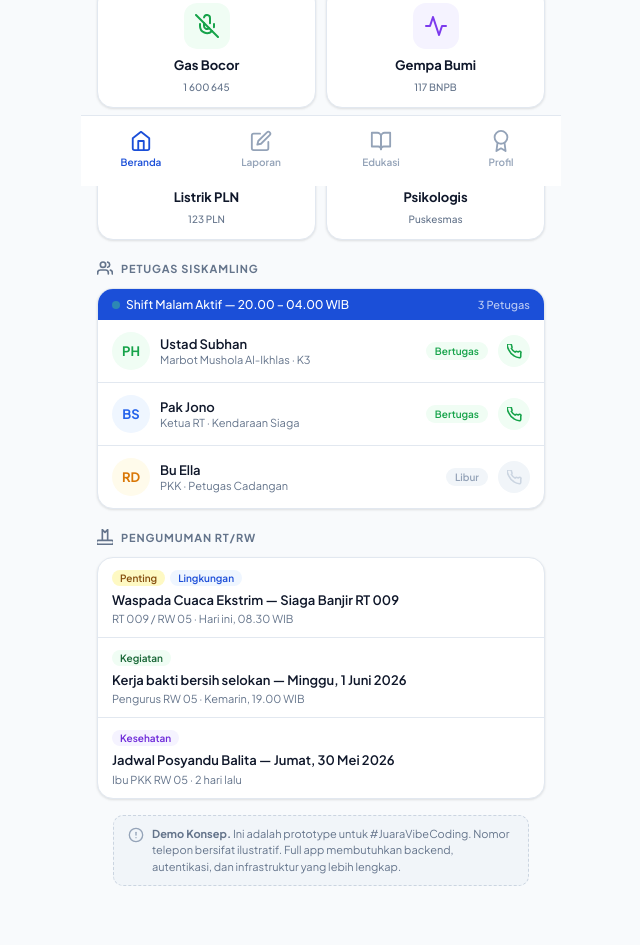
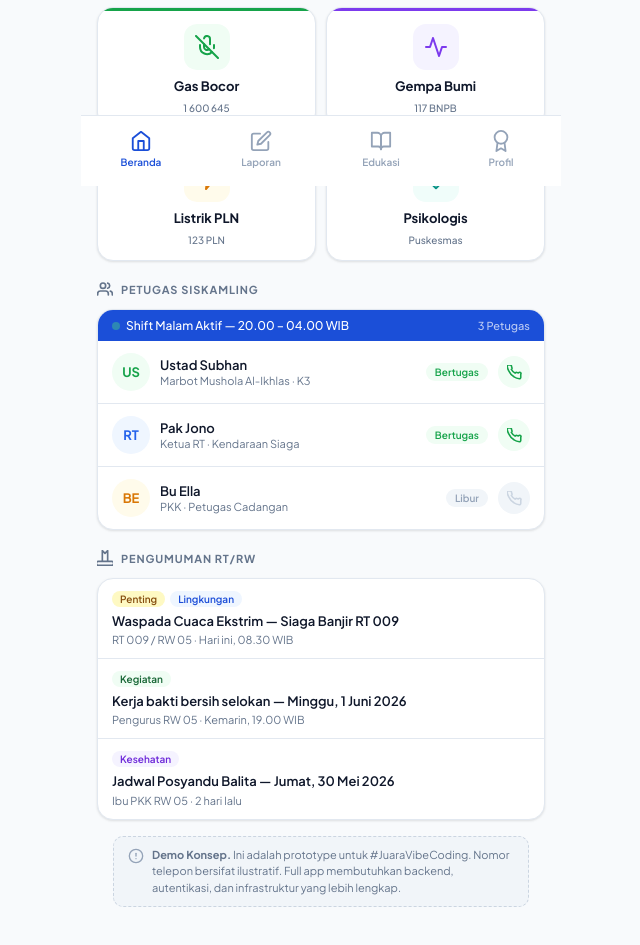
Before and after one commit to whddarmadi/goroyo, a plain HTML site: page index.html in a window 1280 px wide. Shown: the part 614-1559 px from the top of the page, without its empty margins (319-959 px from the left). Drawn offline with Linux system fonts and the light colour scheme.

Commit message:
fixing error in index

```diff
--- a/index.html
+++ b/index.html
@@ -1,4 +1,4 @@
-<!DOCTYPE html>
+312332345w<!DOCTYPE html>
 <html lang="id">
 <head>
 <meta charset="UTF-8">
@@ -648,7 +648,7 @@
       <span style="font-size:11px;opacity:0.7">3 Petugas</span>
     </div>
     <div class="officer-row">
-      <div class="officer-avatar av-green">PH</div>
+      <div class="officer-avatar av-green">US</div>
       <div class="officer-info">
         <div class="officer-name">Ustad Subhan</div>
         <div class="officer-role">Marbot Mushola Al-Ikhlas · K3</div>
@@ -661,7 +661,7 @@
       </button>
     </div>
     <div class="officer-row">
-      <div class="officer-avatar av-blue">BS</div>
+      <div class="officer-avatar av-blue">RT</div>
       <div class="officer-info">
         <div class="officer-name">Pak Jono</div>
         <div class="officer-role">Ketua RT · Kendaraan Siaga</div>
@@ -674,7 +674,7 @@
       </button>
     </div>
     <div class="officer-row">
-      <div class="officer-avatar av-amber">RD</div>
+      <div class="officer-avatar av-amber">BE</div>
       <div class="officer-info">
         <div class="officer-name">Bu Ella</div>
         <div class="officer-role">PKK · Petugas Cadangan</div>
```
